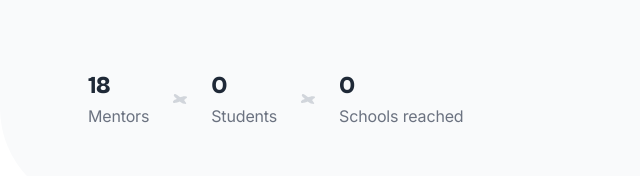
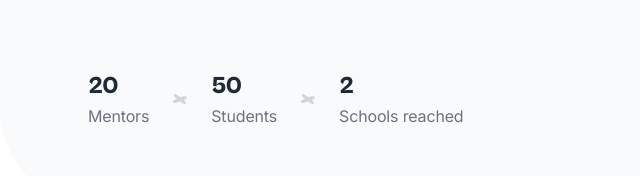
Before and after one commit to manishacharya60/IOINepal_LandingPage, a website: page creative-html/index.html in a window 1280 px wide. Shown: the part 624-800 px from the top of the page, 0-640 px from the left. Drawn offline with Linux system fonts and the light colour scheme.

Commit message:
changes students, schools, mentors number

```diff
--- a/creative-html/index.html
+++ b/creative-html/index.html
@@ -117,7 +117,7 @@
                                 <div class="inline-flex items-center space-x-4 md:space-x-6" data-aos="fade-right"
                                     data-aos-delay="400">
                                     <div>
-                                        <div class="font-cabinet-grotesk text-2xl font-extrabold">18</div>
+                                        <div class="font-cabinet-grotesk text-2xl font-extrabold">20</div>
                                         <div class="text-gray-500">Mentors</div>
                                     </div>
                                     <svg class="fill-gray-300" width="14" height="10"
@@ -127,7 +127,7 @@
                                             fill-rule="evenodd" />
                                     </svg>
                                     <div>
-                                        <div class="font-cabinet-grotesk text-2xl font-extrabold">0</div>
+                                        <div class="font-cabinet-grotesk text-2xl font-extrabold">50</div>
                                         <div class="text-gray-500">Students</div>
                                     </div>
                                     <svg class="fill-gray-300" width="14" height="10"
@@ -137,7 +137,7 @@
                                             fill-rule="evenodd" />
                                     </svg>
                                     <div>
-                                        <div class="font-cabinet-grotesk text-2xl font-extrabold">0</div>
+                                        <div class="font-cabinet-grotesk text-2xl font-extrabold">2</div>
                                         <div class="text-gray-500">Schools reached</div>
                                     </div>
                                 </div>
```
